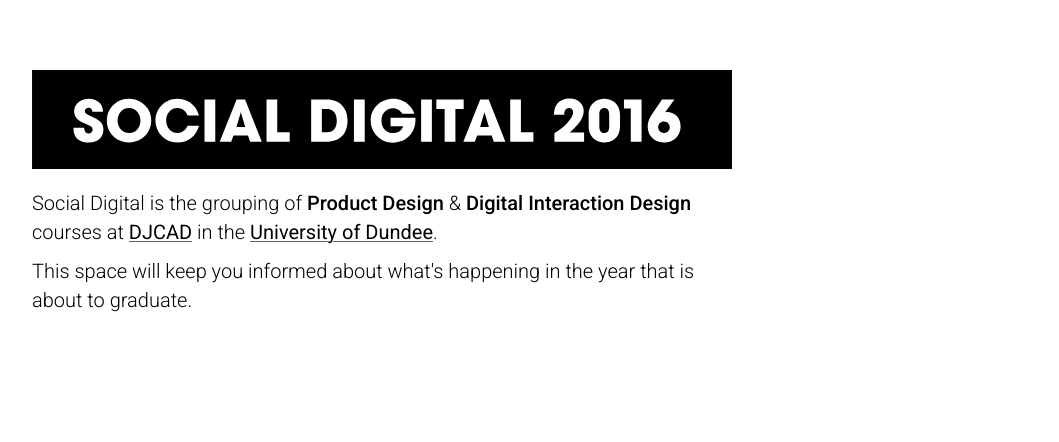
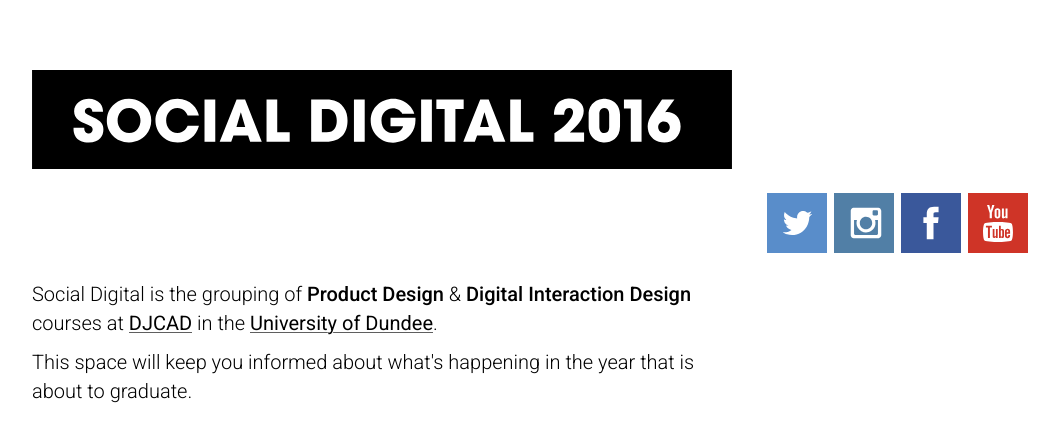
Before and after one commit to PaddyPowers/sd16.github.io, a PHP site: page / in a window 1280 px wide. Shown: the top 442 px of the page, without its empty margins (108-1167 px from the left). Run offline with PHP 8.4, Linux system fonts and the light colour scheme; data that the repository does not hold is empty.

Commit message:
Uncommenting the social icons

```diff
--- a/templates/homepage.php
+++ b/templates/homepage.php
@@ -55,9 +55,9 @@
 		</a>
 
 		<!-- Menu bar -->
-		<!-- <div class="menu-bar clearfix">
+		<div class="menu-bar clearfix">
 
-			<ul class="menu">
+			<!-- <ul class="menu">
 				<li class="active">
 					<div>
 						<a href="#">Feed</a>
@@ -73,7 +73,7 @@
 						<a href="#">About</a>
 					</div>
 				</li>
-			</ul>
+			</ul> -->
 			<div class="icons">
 				<a href="https://twitter.com/SclDgtl">
 					<img src="images/icon-twitter.svg" alt="">
@@ -88,7 +88,7 @@
 					<img src="images/icon-youtube.svg" alt="">
 				</a>
 			</div>
-		</div> -->
+		</div>
 
 		<div class="about-short">
 			<p>Social Digital is the grouping of
```
